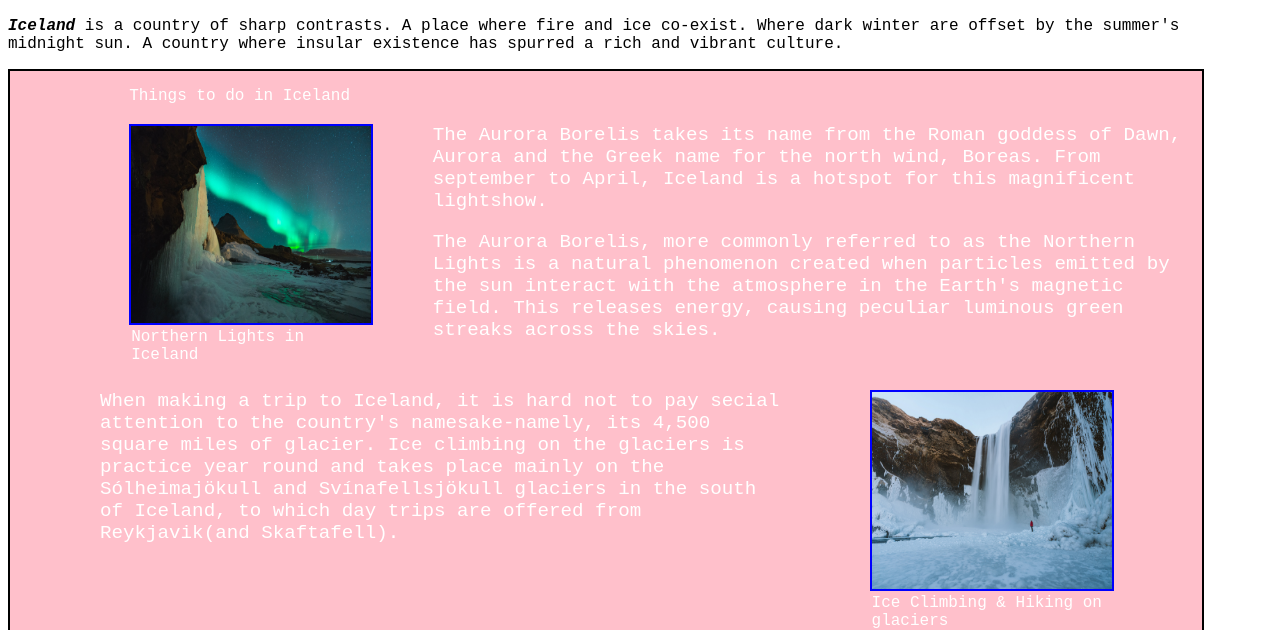
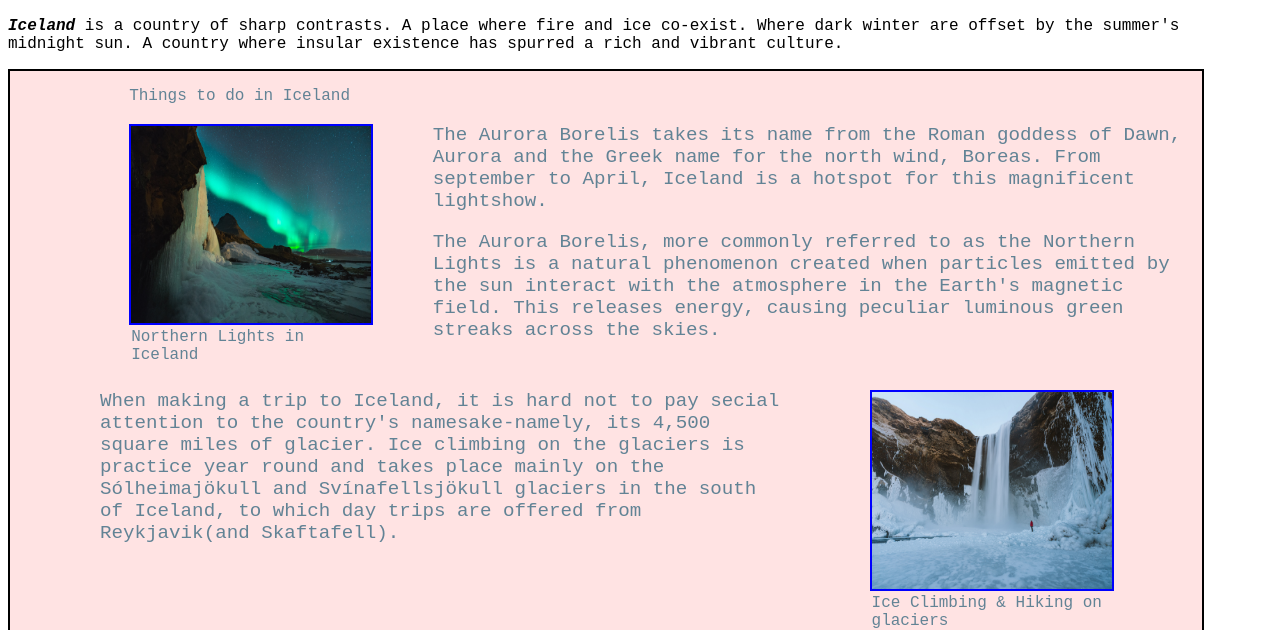
Before and after one commit to Williamrai/williamrai.github.io, a plain HTML site: page project1/index.html in a window 1280 px wide. Shown: the part 170-800 px from the top of the page. Drawn offline with Linux system fonts and the light colour scheme.

Commit message:
Update index.css

```diff
--- a/project1/css/index.css
+++ b/project1/css/index.css
@@ -39,10 +39,10 @@ body{
 /* Things to do section */
 .todo-wrapper{
     border: 2px solid black;
-    background-color: pink;
+    background-color: #FFE3E3;
     width: 95%;
     height: 70vh;
-    color: white;
+    color: #628395;
     /* margin-left: 8px; */
 }
 
```
